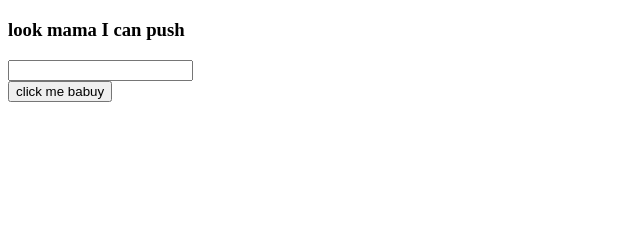
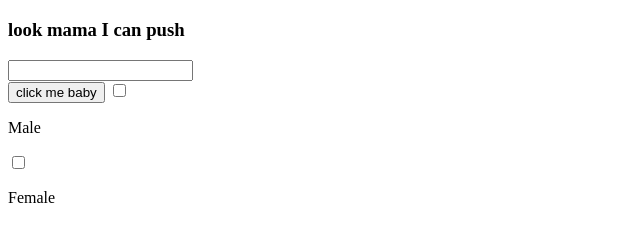
Before and after one commit to gitrinku/My-first-website, a plain HTML site: page index.html in a window 1280 px wide. Shown: the part 61-302 px from the top of the page, without its empty margins (0-640 px from the left). Drawn offline with Linux system fonts and the light colour scheme.

Commit message:
Checkbox added

```diff
--- a/index.html
+++ b/index.html
@@ -11,6 +11,14 @@
     <h3> look mama I can push</h3>
     <input type="text">
     <br>
-    <button> click me babuy</button>
+    <button> click me baby</button>
+    <input type="checkbox">
+    <br>
+    <p>Male</p>
+    <input type="checkbox">
+    <p>Female</p>
+
+
+
 </body>
 </html>
```
